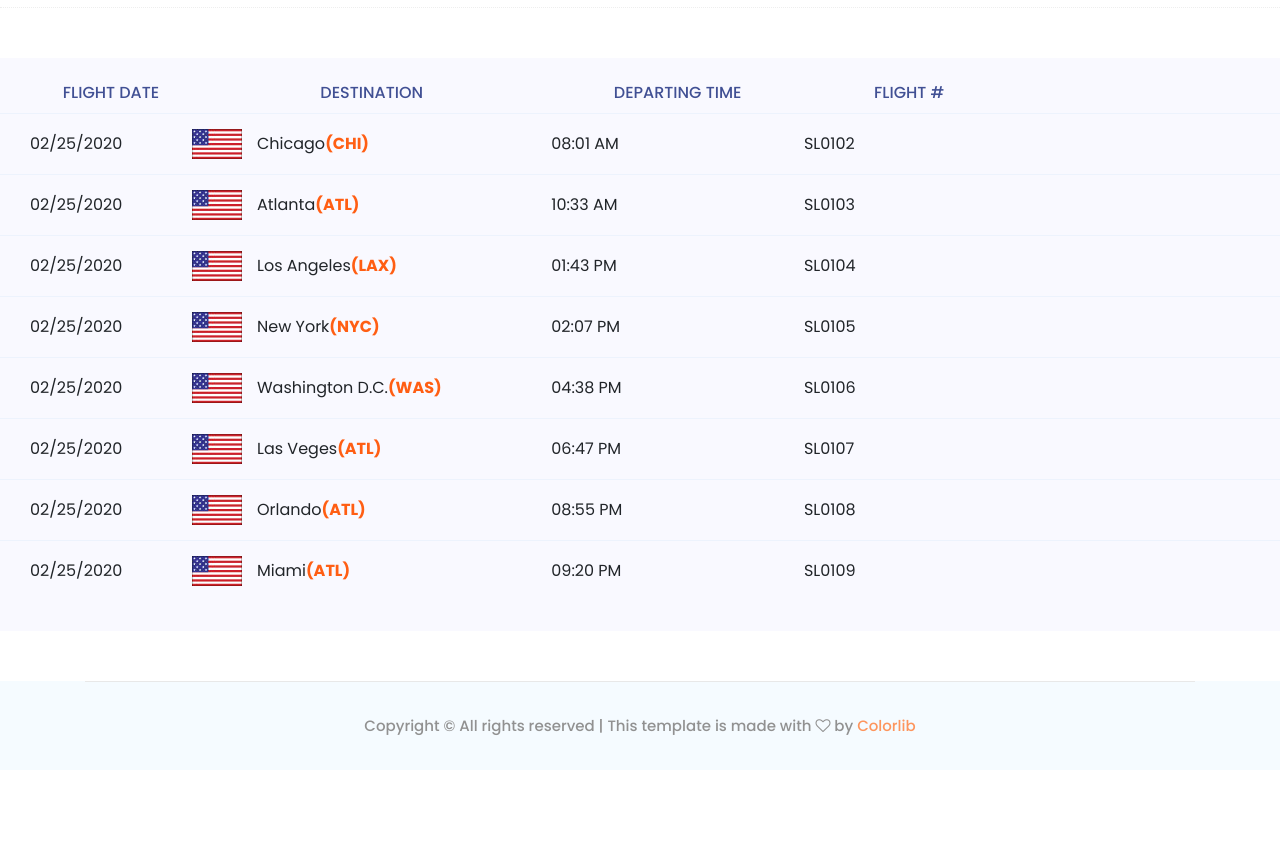
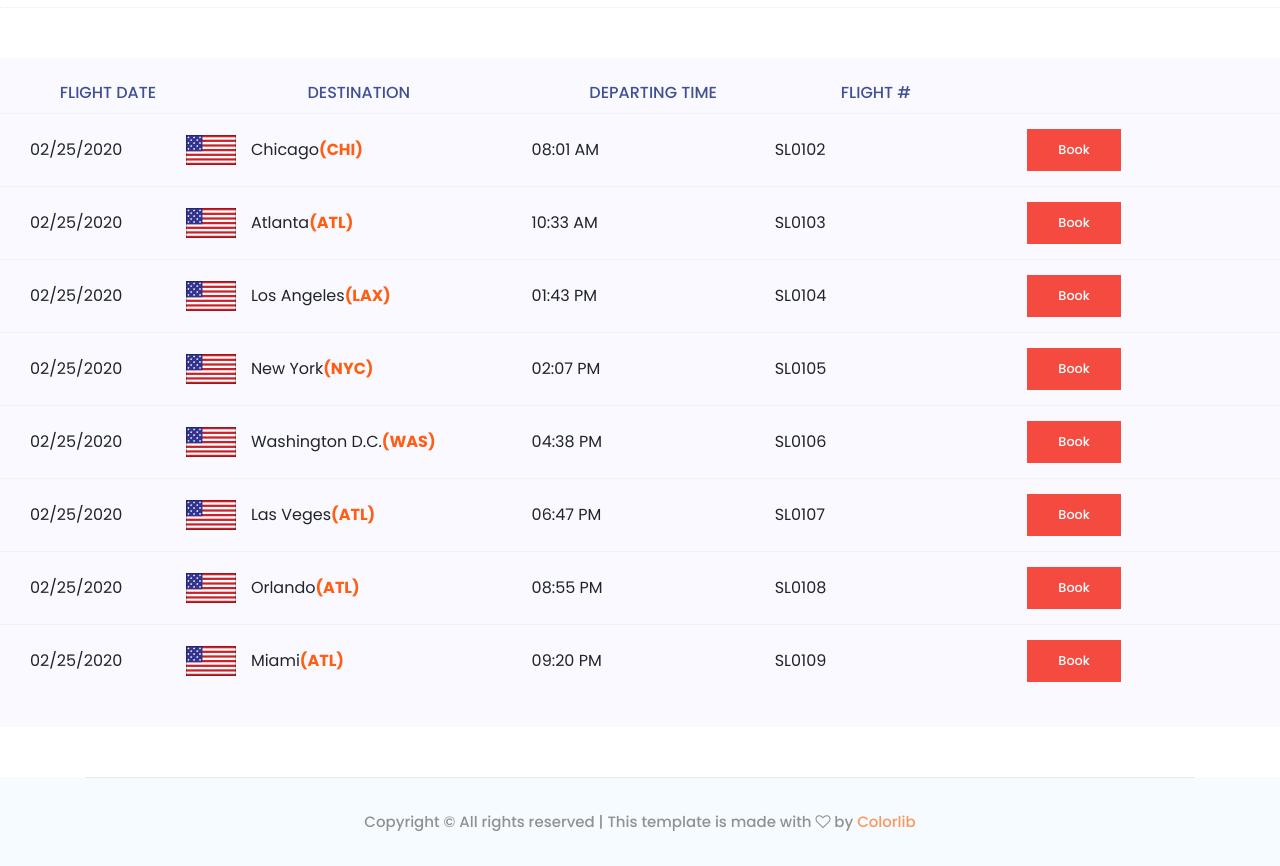
Before and after one commit to williamkimmich/williamkimmich.github.io, a plain HTML site: page flights.html in a window 1280 px wide. Shown: the part 620-1486 px from the top of the page. Before the commit the page ends 1390 px from the top, so only its background shows below. Drawn offline with Linux system fonts and the light colour scheme.

Commit message:
Update flights.html

```diff
--- a/flights.html
+++ b/flights.html
@@ -143,54 +143,79 @@
             <div class="country">Destination</div>
             <div class="visit">Departing Time</div>
             <div class="percentage">Flight #</div>
+            <div class="percentage"></div>
           </div>
           <div class="table-row">
             <div class="serial">02/25/2020</div>
             <div class="country"> <img src="img/elements/f2.jpg" alt="flag">Chicago <B>(CHI)</b></div>
             <div class="visit">08:01 AM</div>
             <div class="percentage">SL0102</div>
+            <div class="percentage">
+            <a href="#" class="genric-btn danger">Book</a>
+            </div>
           </div>
           <div class="table-row">
             <div class="serial">02/25/2020</div>
             <div class="country"> <img src="img/elements/f2.jpg" alt="flag">Atlanta <B>(ATL)</b></div>
             <div class="visit">10:33 AM</div>
             <div class="percentage">SL0103</div>
+            <div class="percentage">
+            <a href="#" class="genric-btn danger">Book</a>
+            </div>
           </div>
           <div class="table-row">
             <div class="serial">02/25/2020</div>
             <div class="country"> <img src="img/elements/f2.jpg" alt="flag">Los Angeles<B>(LAX)</b></div>
             <div class="visit">01:43 PM</div>
             <div class="percentage">SL0104</div>
+            <div class="percentage">
+            <a href="#" class="genric-btn danger">Book</a>
+            </div>
           </div>
           <div class="table-row">
             <div class="serial">02/25/2020</div>
             <div class="country"> <img src="img/elements/f2.jpg" alt="flag">New York <B>(NYC)</b></div>
             <div class="visit">02:07 PM</div>
             <div class="percentage">SL0105</div>
+            <div class="percentage">
+            <a href="#" class="genric-btn danger">Book</a>
+            </div>
           </div>
           <div class="table-row">
             <div class="serial">02/25/2020</div>
             <div class="country"> <img src="img/elements/f2.jpg" alt="flag">Washington D.C.<B>(WAS)</b></div>
             <div class="visit">04:38 PM</div>
             <div class="percentage">SL0106</div>
+            <div class="percentage">
+            <a href="#" class="genric-btn danger">Book</a>
+            </div>
           </div>
           <div class="table-row">
             <div class="serial">02/25/2020</div>
             <div class="country"> <img src="img/elements/f2.jpg" alt="flag">Las Veges<B>(ATL)</b></div>
             <div class="visit">06:47 PM</div>
             <div class="percentage">SL0107</div>
+            <div class="percentage">
+            <a href="#" class="genric-btn danger">Book</a>
+            </div>
           </div>
           <div class="table-row">
             <div class="serial">02/25/2020</div>
             <div class="country"> <img src="img/elements/f2.jpg" alt="flag">Orlando<B>(ATL)</b></div>
             <div class="visit">08:55 PM</div>
             <div class="percentage">SL0108</div>
+            <div class="percentage">
+            <a href="#" class="genric-btn danger">Book</a>
+            </div>
           </div>
           <div class="table-row">
             <div class="serial">02/25/2020</div>
             <div class="country"> <img src="img/elements/f2.jpg" alt="flag">Miami<B>(ATL)</b></div>
             <div class="visit">09:20 PM</div>
             <div class="percentage">SL0109</div>
+            <div class="percentage">
+            <a href="#" class="genric-btn danger">Book</a>
+            </div>
           </div>
         </div>
       </div>
```
